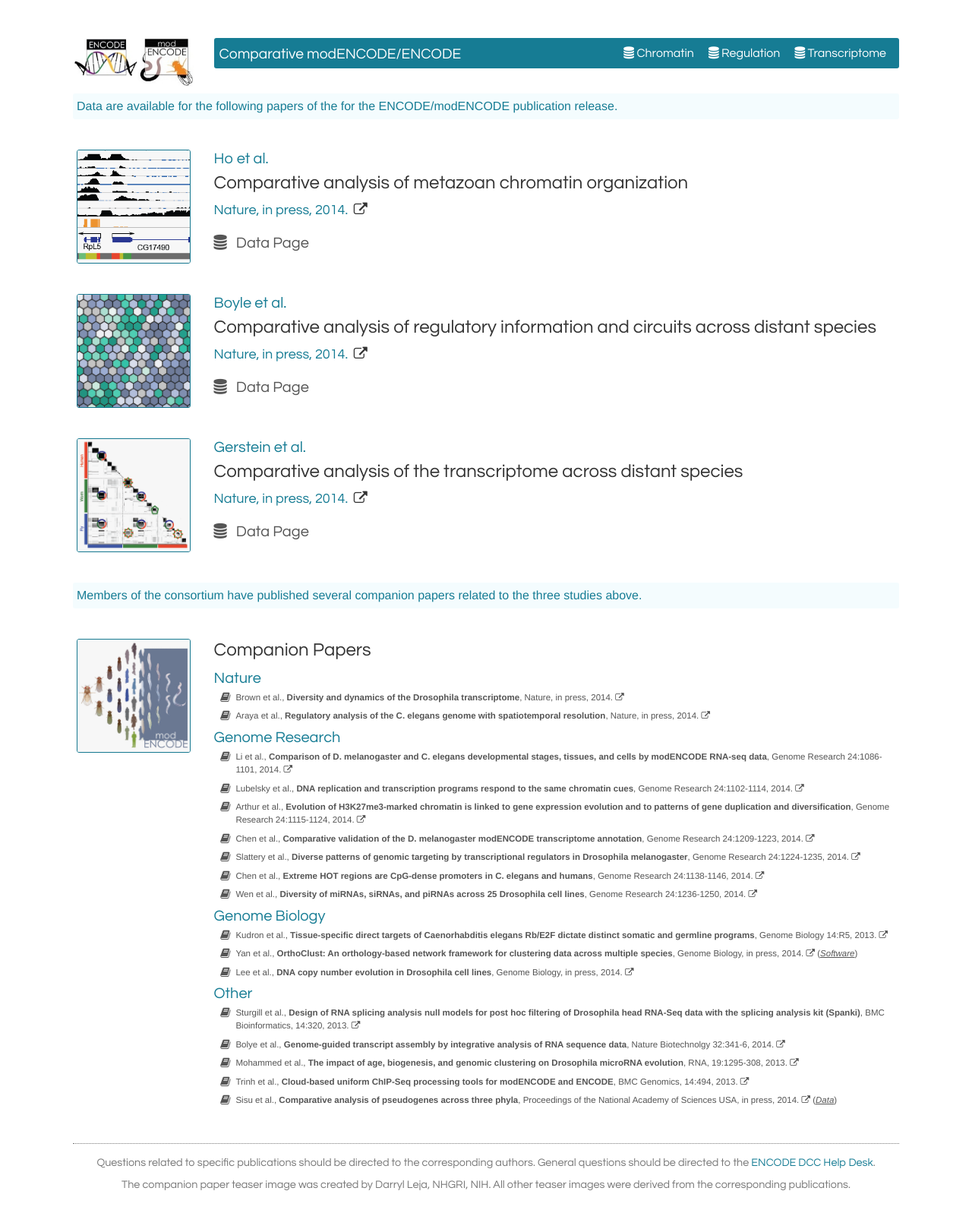
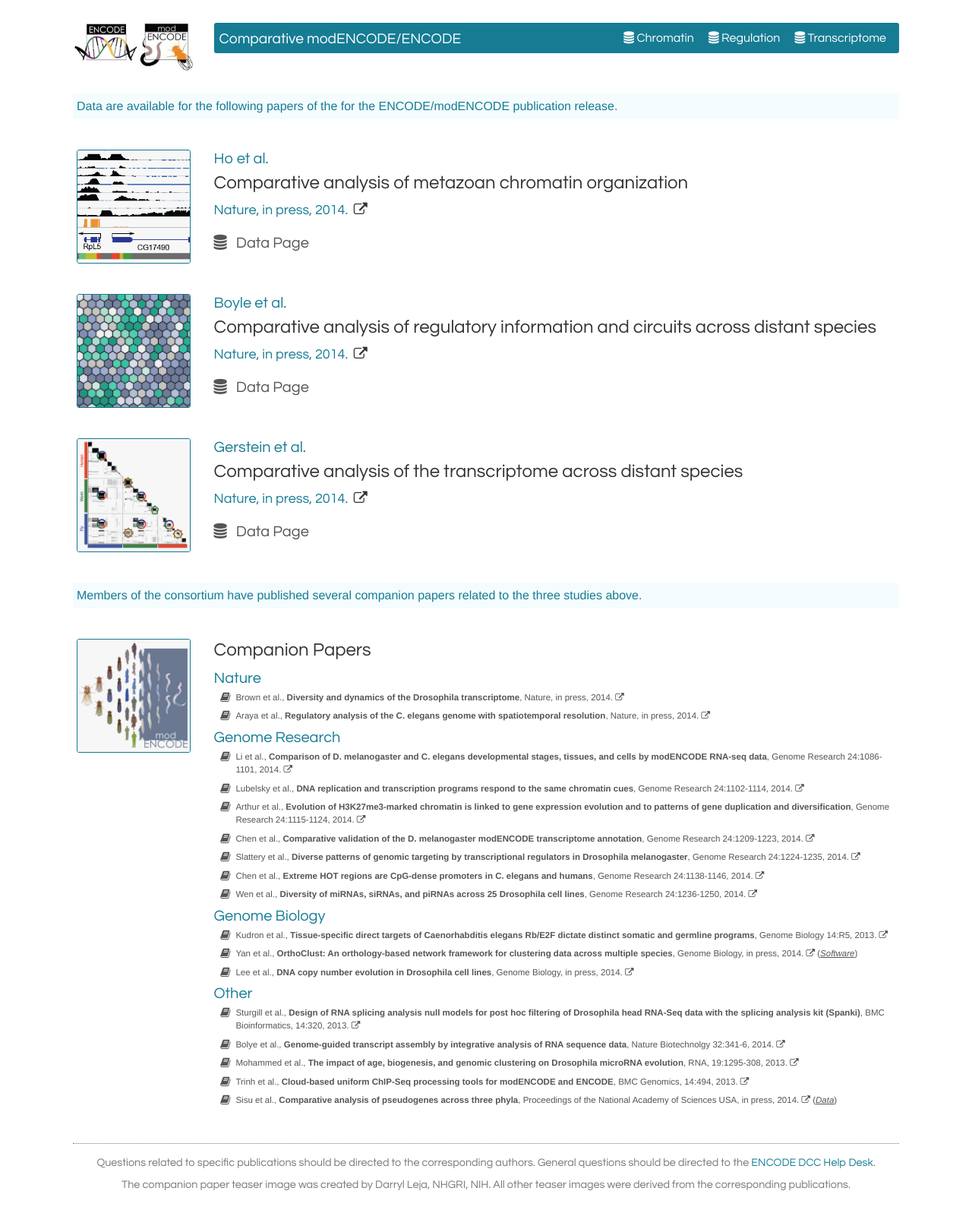
Before and after one commit to parklab/comparative-website, a Jekyll site: the page built from index.html, in a window 1280 px wide. Shown: the whole page at 76% size. Built offline with Jekyll 4.4.1, drawn with Linux system fonts in a browser that asks for light colours; nearby versions of some CDN libraries.

Commit message:
Fixed broken column alignment.

```diff
--- a/_includes/header.html
+++ b/_includes/header.html
@@ -5,7 +5,8 @@
       <img class="logo-image" src="{{ "/assets/images/logos.png" | prepend: site.baseurl }}"/>
     </a>
   </div>
-      <nav class="navigation">
+  <div class="navigation">
+    <nav>
       <div class="navigation-title">
       <a href="{{ site.baseurl }}/">{{ site.title }}</a>
       </div>
@@ -24,6 +25,6 @@
         {% endfor %}
       </div>
     </nav>
-
+  </div>
 </header>
 </div>
--- a/css/site.scss
+++ b/css/site.scss
@@ -26,15 +26,6 @@
 
   @include media($small-display) {
     margin-top: 0px;
-  }
-}
-
-header {
-  display: block;
-  margin-bottom: 50px;
-
-  a {
-    text-decoration: none;
   }
 }
 
@@ -204,16 +195,18 @@
 
 nav {
   background-color: $primary-contrast-color;
-  @include border-radius(3px);
   @include span-columns($large-display-columns - 2);
   @include omega;
 
+  @include border-radius(3px);
+
   display: block;
   height: 40px;
-  margin-bottom: 20px;
+  margin-bottom: 10px;
 
   @include media($medium-display) {
     height: 70px;
+    @include omega;
   }
 
   @include media($small-display) {
@@ -222,6 +215,10 @@
     @include omega;
     height: 70px;
   }
+}
+
+.navigation {
+  @include outer-container;
 }
 
 .navigation-buttons {
@@ -257,9 +254,6 @@
   margin-bottom: 20px;
 
   header {
-    //@include span-columns(10);
-    //@include shift(2);
-    //@include omega;
     margin-bottom: 10px;
 
     h1 {
@@ -307,6 +301,10 @@
   aside {
     @include span-columns(2);
 
+    @include media($medium-display) {
+      @include span-columns(2);
+    }
+
     @include media($small-display) {
       @include span-columns($small-display-columns);
       @include omega();
@@ -332,12 +330,17 @@
   $header-icon-width: 25px;
 
   article {
-    @include span-columns(10);
+    @include span-columns($large-display-columns - 2);
     @include omega;
+
+    @include media($medium-display) {
+      @include span-columns($medium-display-columns - 2);
+      @include omega;
+    }
 
     @include media($small-display) {
       @include span-columns($small-display-columns);
-      @include omega();
+      @include omega;
     }
 
     margin-bottom: 40px;
```
Lines whose indentation alone changed are shown as unchanged.
